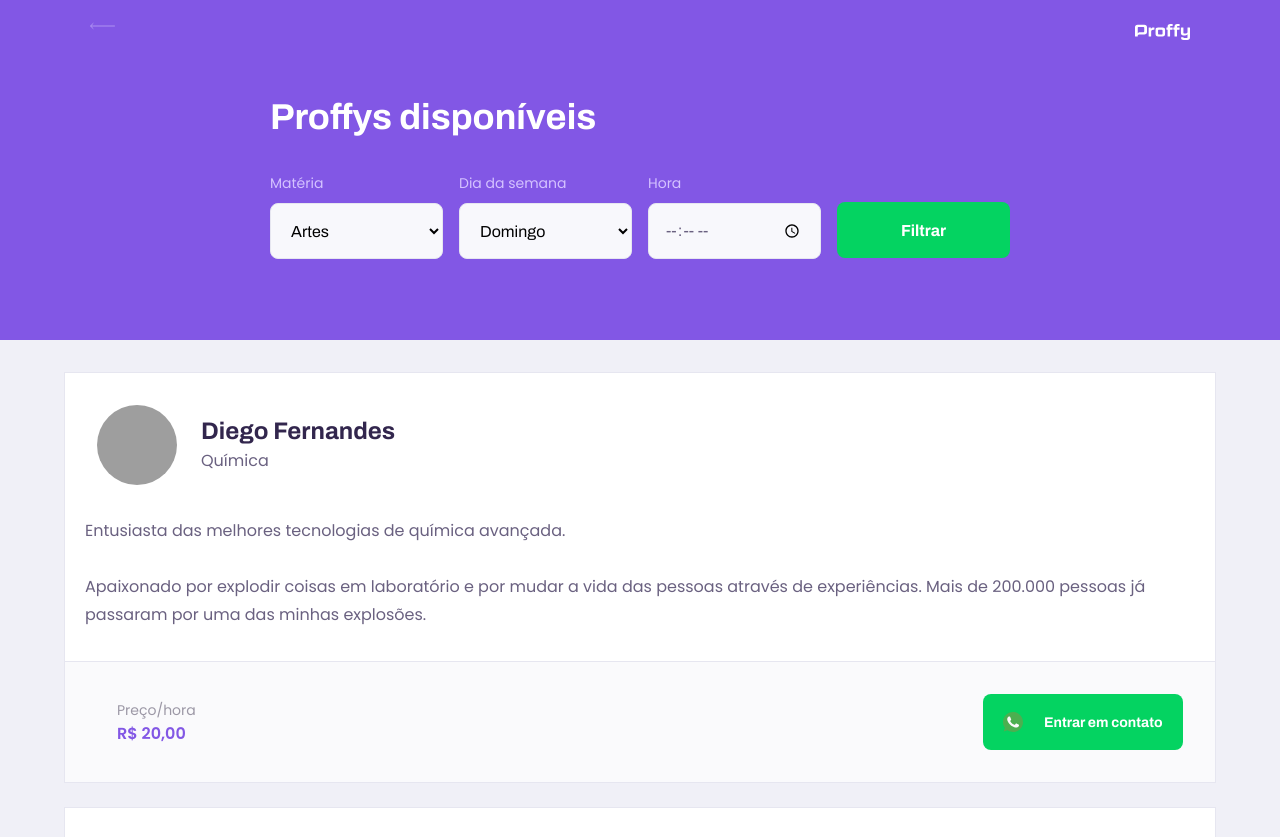
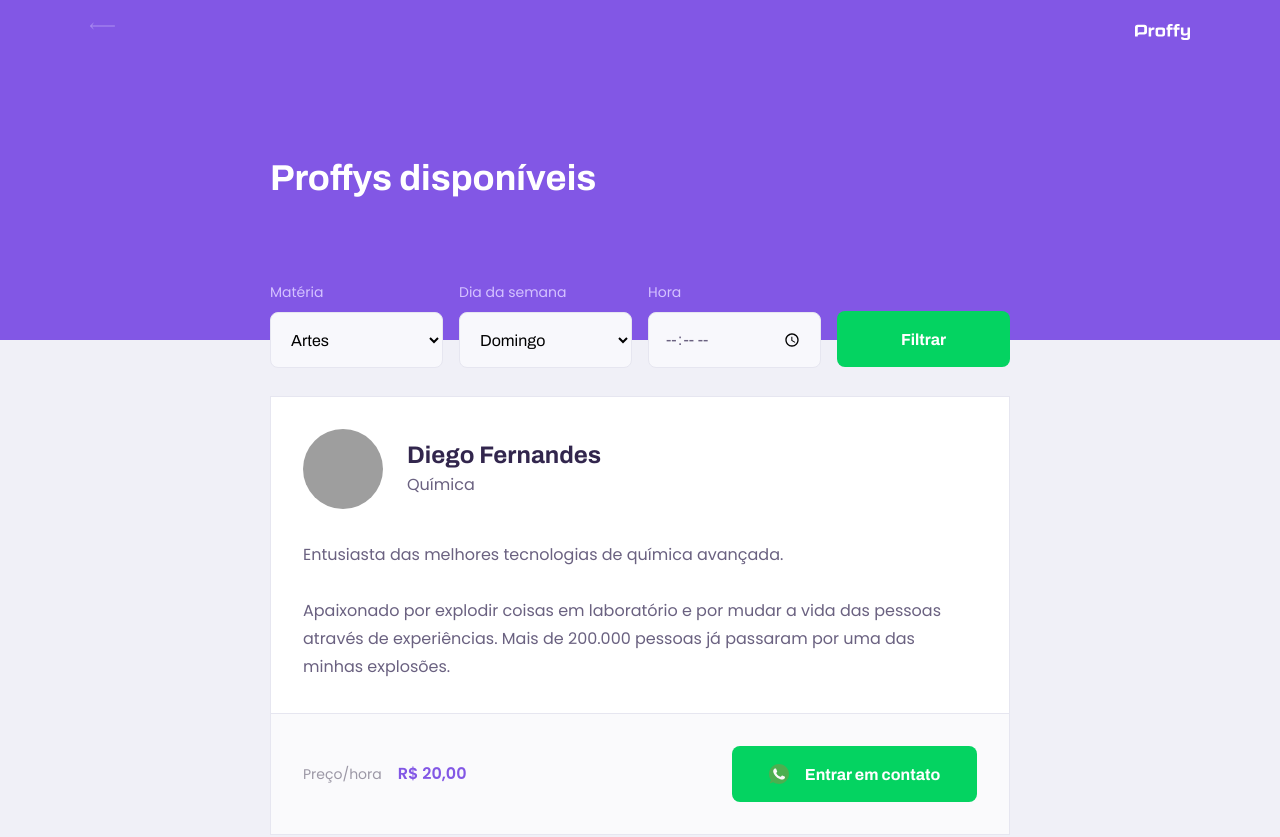
Before and after one commit to joaoP-santos/Proffy, a plain HTML site: page study.html in a window 1280 px wide. Shown: the top 837 px of the page. Drawn offline with Linux system fonts and the light colour scheme; grey boxes are pictures that could not be loaded.

Commit message:
Update page-study.css

```diff
--- a/styles/partials/page-study.css
+++ b/styles/partials/page-study.css
@@ -155,7 +155,7 @@
     margin-top: .4rem;
 }
 
-.teacher-item p {
+.teacher-item > p {
     padding: 0 2rem;
     font-size: 1.6rem;
     line-height: 2.8rem;
@@ -220,6 +220,16 @@
 
     .page-header .header-content {
         max-width: 740px;
+        margin: 0 auto;
+        flex: 1 1;
+        padding-bottom: 48px;
+        display: flex;
+        flex-direction: column;
+        justify-content: center;
+    }
+
+    .page-header .header-content strong {
+        max-width: 350px;
     }
 
     .teacher-item header,
@@ -232,5 +242,35 @@
         grid-template-columns: repeat(4, 1fr);
         gap: 16px;
         position: absolute;
+        bottom: -28px;
+    }
+
+    #page-study main {
+        padding: 32px 0;
+        max-width: 740px;
+        margin: 0 auto;
+    }
+
+    #search-teachers .select-block {
+        margin-bottom: 0;
+    }
+
+    .teacher-item > p {
+        padding: 0 32px;
+    }
+
+    .teacher-item footer p strong {
+        display: initial;
+        margin-left: 16px;
+    }
+
+    .teacher-item footer button {
+        width: 245px;
+        font-size: 16px;
+        justify-content:center;
+    }
+
+    .teacher-item footer button img {
+        margin-right: 16px;
     }
 }
```
